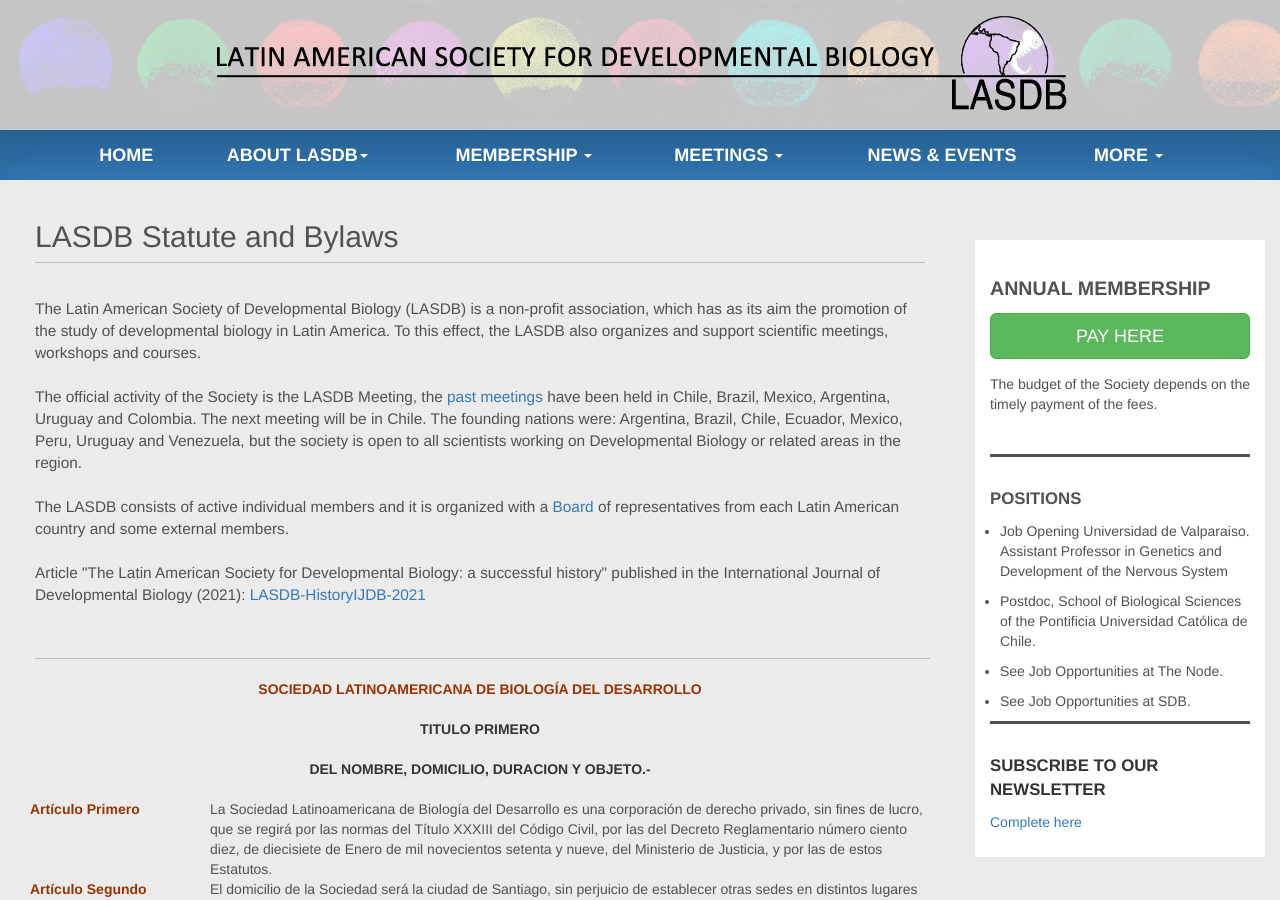
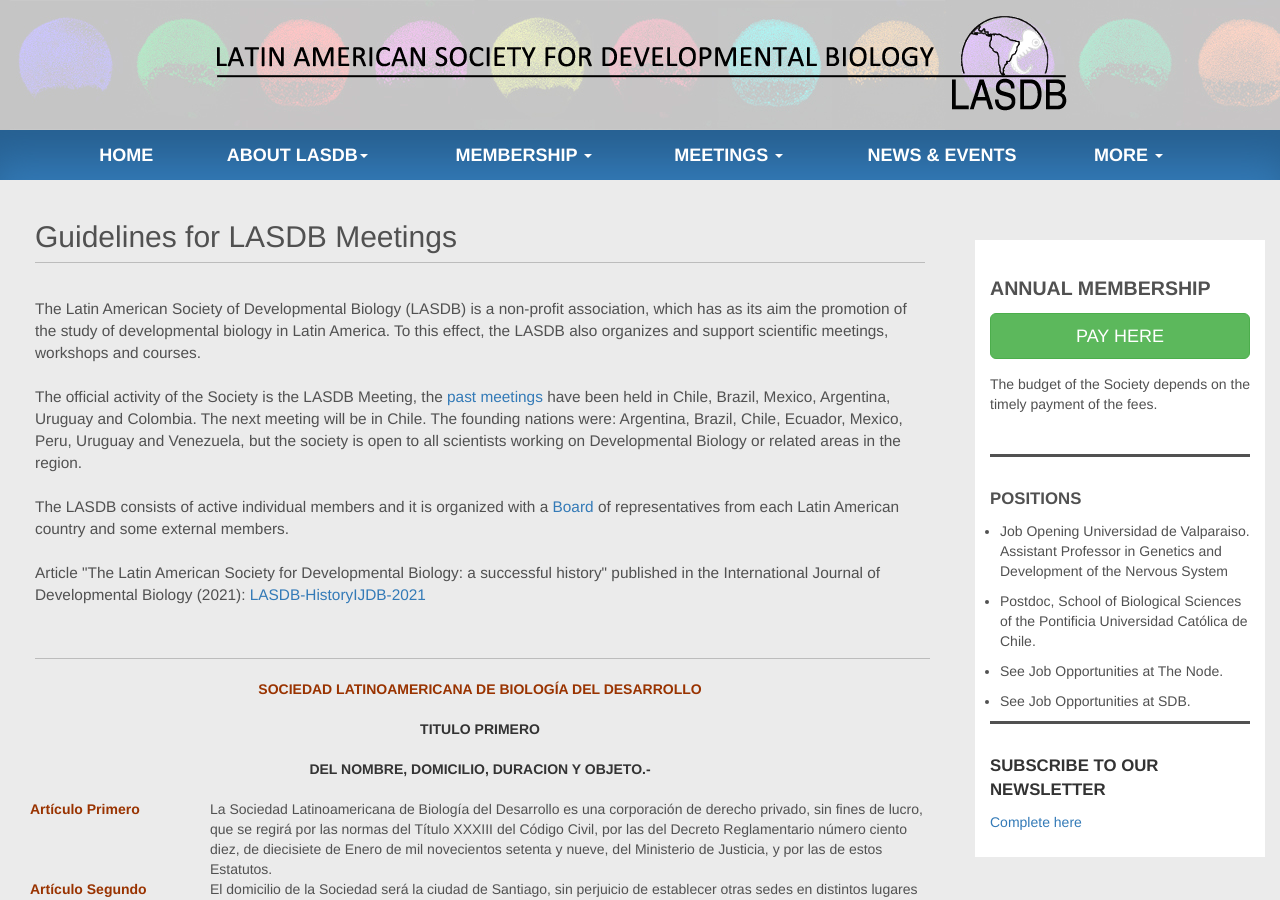
Before and after one commit to lasdb/lasdb.github.io, a Jekyll site: the page built from pages/guidelines meetings.html, in a window 1280 px wide and 900 px high. Built offline with Jekyll 4.4.1, drawn with Linux system fonts in a browser that asks for light colours; nearby versions of some CDN libraries.

Commit message:
Update guidelines meetings.html

```diff
--- a/pages/guidelines meetings.html
+++ b/pages/guidelines meetings.html
@@ -3,7 +3,7 @@
 ---
 
 
-<h2 class="page-header">LASDB Statute and Bylaws</h2>
+<h2 class="page-header">Guidelines for LASDB Meetings</h2>
 <div class="panel panel-default">
     <div class="panel-body">
         <p id="statute-into">The Latin American Society of Developmental Biology (LASDB) is a non-profit association, which has as its aim the promotion of the study of developmental biology in Latin America.
```
